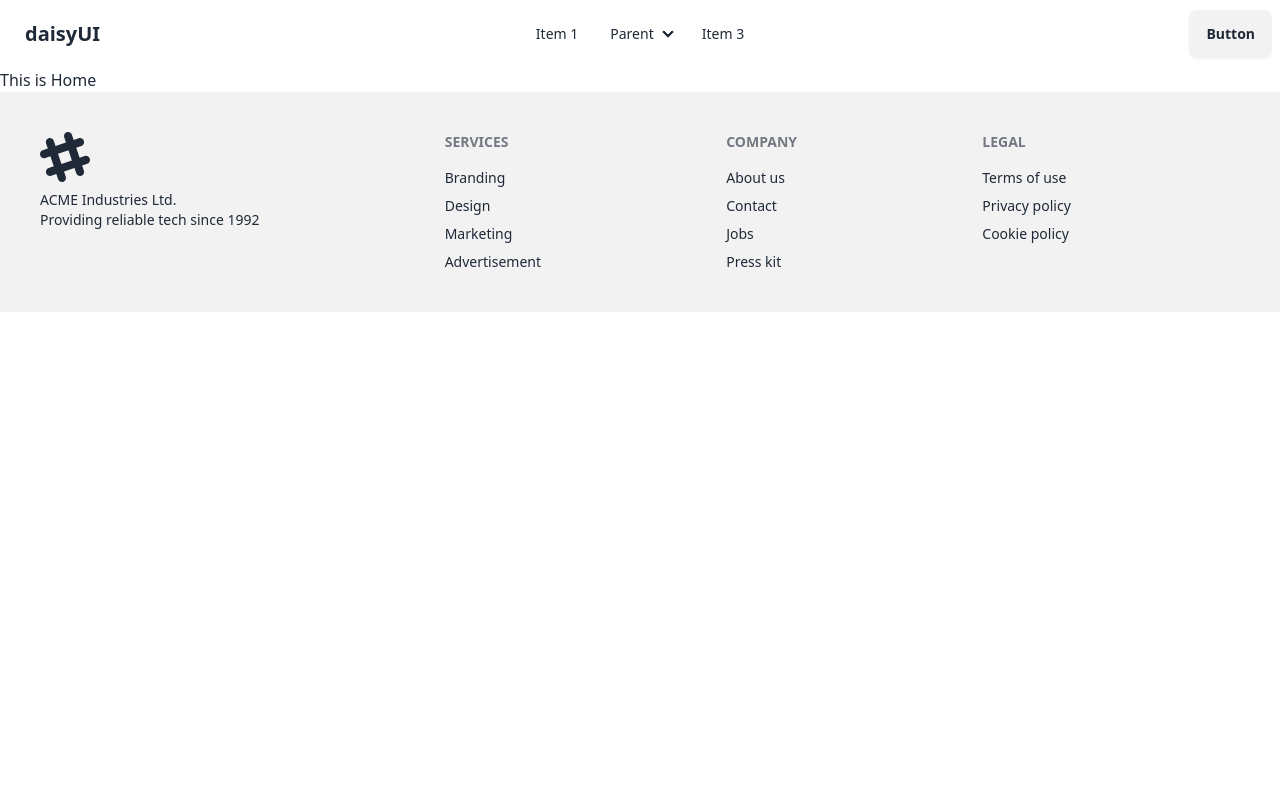
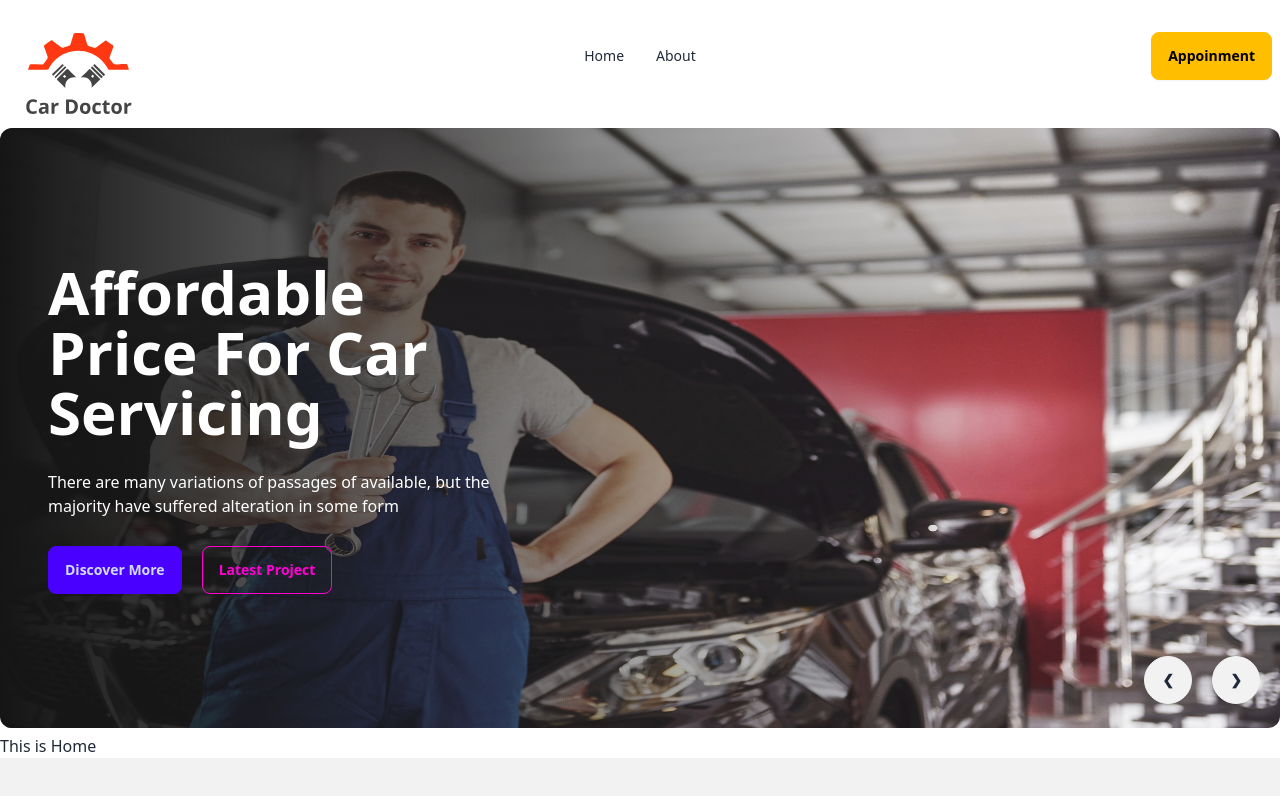
Before and after one commit to abadathossain/car-doctor-client, a React (Vite) app: page / in a window 1280 px wide. Shown: the top 796 px of the page. Built offline with nearby package versions, Linux system fonts and the light colour scheme.

Commit message:
banner ready for this project

```diff
--- a/src/Shared/Footer/Footer.jsx
+++ b/src/Shared/Footer/Footer.jsx
@@ -1,20 +1,11 @@
 import React from 'react'
+import logo from '../../assets/logo.svg'
 
 export default function Footer() {
   return (
     <footer className="footer bg-base-200 text-base-content p-10">
   <aside>
-    <svg
-      width="50"
-      height="50"
-      viewBox="0 0 24 24"
-      xmlns="http://www.w3.org/2000/svg"
-      fillRule="evenodd"
-      clipRule="evenodd"
-      className="fill-current">
-      <path
-        d="M22.672 15.226l-2.432.811.841 2.515c.33 1.019-.209 2.127-1.23 2.456-1.15.325-2.148-.321-2.463-1.226l-.84-2.518-5.013 1.677.84 2.517c.391 1.203-.434 2.542-1.831 2.542-.88 0-1.601-.564-1.86-1.314l-.842-2.516-2.431.809c-1.135.328-2.145-.317-2.463-1.229-.329-1.018.211-2.127 1.231-2.456l2.432-.809-1.621-4.823-2.432.808c-1.355.384-2.558-.59-2.558-1.839 0-.817.509-1.582 1.327-1.846l2.433-.809-.842-2.515c-.33-1.02.211-2.129 1.232-2.458 1.02-.329 2.13.209 2.461 1.229l.842 2.515 5.011-1.677-.839-2.517c-.403-1.238.484-2.553 1.843-2.553.819 0 1.585.509 1.85 1.326l.841 2.517 2.431-.81c1.02-.33 2.131.211 2.461 1.229.332 1.018-.21 2.126-1.23 2.456l-2.433.809 1.622 4.823 2.433-.809c1.242-.401 2.557.484 2.557 1.838 0 .819-.51 1.583-1.328 1.847m-8.992-6.428l-5.01 1.675 1.619 4.828 5.011-1.674-1.62-4.829z"></path>
-    </svg>
+<img src={logo} alt="" />
     <p>
       ACME Industries Ltd.
       <br />
--- a/src/Shared/Navbar/Navbar.jsx
+++ b/src/Shared/Navbar/Navbar.jsx
@@ -1,8 +1,14 @@
 import React from 'react'
+import { Link } from 'react-router-dom'
+import logo from '../../assets/logo.svg'
 
 export default function Navbar() {
+  const navItems=<>
+           <li><Link to="/">Home</Link> </li>
+           <li> <Link to="/about">About</Link> </li>
+  </>
   return (
-    <div className="navbar bg-base-100">
+    <div className="navbar bg-base-100 h-28 mb-4">
   <div className="navbar-start">
     <div className="dropdown">
       <div tabIndex={0} role="button" className="btn btn-ghost lg:hidden">
@@ -22,36 +28,18 @@
       <ul
         tabIndex={0}
         className="menu menu-sm dropdown-content bg-base-100 rounded-box z-[1] mt-3 w-52 p-2 shadow">
-        <li><a>Item 1</a></li>
-        <li>
-          <a>Parent</a>
-          <ul className="p-2">
-            <li><a>Submenu 1</a></li>
-            <li><a>Submenu 2</a></li>
-          </ul>
-        </li>
-        <li><a>Item 3</a></li>
+       {navItems}
       </ul>
     </div>
-    <a className="btn btn-ghost text-xl">daisyUI</a>
+    <Link to='/' className="btn btn-ghost text-xl"><img src={logo} alt="" /></Link>
   </div>
   <div className="navbar-center hidden lg:flex">
     <ul className="menu menu-horizontal px-1">
-      <li><a>Item 1</a></li>
-      <li>
-        <details>
-          <summary>Parent</summary>
-          <ul className="p-2">
-            <li><a>Submenu 1</a></li>
-            <li><a>Submenu 2</a></li>
-          </ul>
-        </details>
-      </li>
-      <li><a>Item 3</a></li>
+      {navItems}
     </ul>
   </div>
   <div className="navbar-end">
-    <a className="btn">Button</a>
+  <button className="btn btn-warning">Appoinment</button>
   </div>
 </div>
   )
--- a/src/main.jsx
+++ b/src/main.jsx
@@ -7,7 +7,9 @@
 import router from './Routes/Routes';
 
 createRoot(document.getElementById('root')).render(
-  <StrictMode>
+ <div className='max-w-7xl mx-auto'>
+   <StrictMode>
     <RouterProvider router={router} />
   </StrictMode>,
+ </div>
 )
--- /dev/null
+++ b/src/pages/Home/Banner/Banner.jsx
@@ -0,0 +1,81 @@
+import img1 from '../../../assets/images/banner/1.jpg';
+import img2 from '../../../assets/images/banner/2.jpg';
+import img3 from '../../../assets/images/banner/3.jpg';
+import img4 from '../../../assets/images/banner/4.jpg';
+
+const Banner = () => {
+    return (
+        <div className="carousel w-full h-[600px]">
+            <div id="slide1" className="carousel-item relative w-full">
+                <img src={img1} className="w-full rounded-xl" />
+                <div className="absolute rounded-xl flex items-center h-full left-0 top-0 bg-gradient-to-r from-[#151515] to-[rgba(21, 21, 21, 0)]">
+                    <div className='text-white space-y-7 pl-12 w-1/2'>
+                        <h2 className='text-6xl font-bold'>Affordable Price For Car Servicing</h2>
+                        <p>There are many variations of passages of  available, but the majority have suffered alteration in some form</p>
+                        <div>
+                            <button className="btn btn-primary mr-5">Discover More</button>
+                            <button className="btn btn-outline btn-secondary">Latest Project</button>
+                        </div>
+                    </div>
+                </div>
+                <div className="absolute flex justify-end transform -translate-y-1/2 left-5 right-5 bottom-0">
+                    <a href="#slide4" className="btn btn-circle mr-5">❮</a>
+                    <a href="#slide2" className="btn btn-circle">❯</a>
+                </div>
+            </div>
+            <div id="slide2" className="carousel-item relative w-full">
+                <img src={img2} className="w-full rounded-xl" />
+                <div className="absolute rounded-xl flex items-center h-full left-0 top-0 bg-gradient-to-r from-[#151515] to-[rgba(21, 21, 21, 0)]">
+                    <div className='text-white space-y-7 pl-12 w-1/2'>
+                        <h2 className='text-6xl font-bold'>Affordable Price For Car Servicing</h2>
+                        <p>There are many variations of passages of  available, but the majority have suffered alteration in some form</p>
+                        <div>
+                            <button className="btn btn-primary mr-5">Discover More</button>
+                            <button className="btn btn-outline btn-secondary">Latest Project</button>
+                        </div>
+                    </div>
+                </div>
+                <div className="absolute flex justify-end transform -translate-y-1/2 left-5 right-5 bottom-0">
+                    <a href="#slide1" className="btn btn-circle mr-5">❮</a>
+                    <a href="#slide3" className="btn btn-circle">❯</a>
+                </div>
+            </div>
+            <div id="slide3" className="carousel-item relative w-full">
+                <img src={img3} className="w-full rounded-xl" />
+                <div className="absolute rounded-xl flex items-center h-full left-0 top-0 bg-gradient-to-r from-[#151515] to-[rgba(21, 21, 21, 0)]">
+                    <div className='text-white space-y-7 pl-12 w-1/2'>
+                        <h2 className='text-6xl font-bold'>Affordable Price For Car Servicing</h2>
+                        <p>There are many variations of passages of  available, but the majority have suffered alteration in some form</p>
+                        <div>
+                            <button className="btn btn-primary mr-5">Discover More</button>
+                            <button className="btn btn-outline btn-secondary">Latest Project</button>
+                        </div>
+                    </div>
+                </div>
+                <div className="absolute flex justify-end transform -translate-y-1/2 left-5 right-5 bottom-0">
+                    <a href="#slide2" className="btn btn-circle mr-5">❮</a>
+                    <a href="#slide4" className="btn btn-circle">❯</a>
+                </div>
+            </div>
+            <div id="slide4" className="carousel-item relative w-full">
+                <img src={img4} className="w-full rounded-xl" />
+                <div className="absolute rounded-xl flex items-center h-full left-0 top-0 bg-gradient-to-r from-[#151515] to-[rgba(21, 21, 21, 0)]">
+                    <div className='text-white space-y-7 pl-12 w-1/2'>
+                        <h2 className='text-6xl font-bold'>Affordable Price For Car Servicing</h2>
+                        <p>There are many variations of passages of  available, but the majority have suffered alteration in some form</p>
+                        <div>
+                            <button className="btn btn-primary mr-5">Discover More</button>
+                            <button className="btn btn-outline btn-secondary">Latest Project</button>
+                        </div>
+                    </div>
+                </div>
+                <div className="absolute flex justify-end transform -translate-y-1/2 left-5 right-5 bottom-0">
+                    <a href="#slide3" className="btn btn-circle mr-5">❮</a>
+                    <a href="#slide1" className="btn btn-circle">❯</a>
+                </div>
+            </div>
+        </div>
+    );
+};
+
+export default Banner;
--- a/src/pages/Home/Home/Home.jsx
+++ b/src/pages/Home/Home/Home.jsx
@@ -1,8 +1,10 @@
 import React from 'react'
+import Banner from '../Banner/Banner'
 
 export default function Home() {
   return (
     <div>
+      <Banner/>
        <h1>This is  Home</h1>
 
     </div>
```
